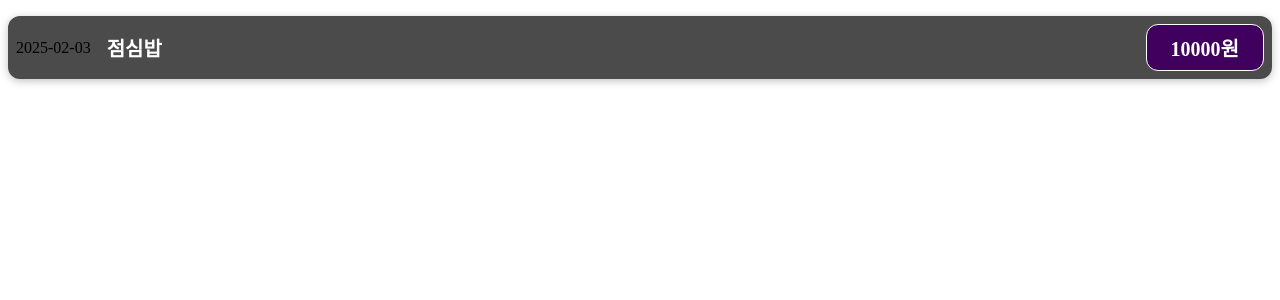
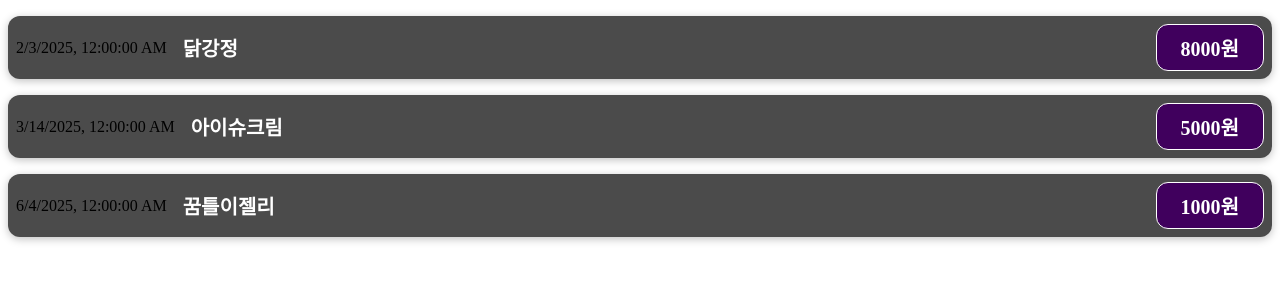
Before and after one commit to hee123hee/react-study202501, a React (Vite) app: page / in a window 1280 px wide. Shown: the top 300 px of the page. Built offline with nearby package versions, Linux system fonts and the light colour scheme.

Commit message:
props 기초

```diff
--- a/src/App.jsx
+++ b/src/App.jsx
@@ -18,7 +18,11 @@ const App = () => {
     // return $h1;
     return (
         <>
-            <ExpenseItem/>
+            <ExpenseItem title={'닭강정'}
+                         price={8000}
+                         date={new Date(2025, 1, 3)}/>
+            <ExpenseItem title={'아이슈크림'} price={5000} date={new Date(2025, 2, 14)}/>
+            <ExpenseItem title={'꿈틀이젤리'} price={1000} date={new Date(2025, 5, 4)}/>
         </>
     )
 }
--- a/src/components/expenses/ExpenseItem.jsx
+++ b/src/components/expenses/ExpenseItem.jsx
@@ -1,12 +1,17 @@
 import './ExpenseItem.css';
 
-const ExpenseItem = () => {
+const ExpenseItem = ({title, price, date}) => {
+
+    // console.log('props', props);
+
+
+
     return (
         <div className='expense-item'>
-            <div>2025-02-03</div>
+            <div>{date.toLocaleString()}</div>
             <div className='expense-item__description'>
-                <h2>점심밥</h2>
-                <div className='expense-item__price'>10000원</div>
+                <h2>{title}</h2>
+                <div className='expense-item__price'>{price}원</div>
             </div>
         </div>
     );
```
